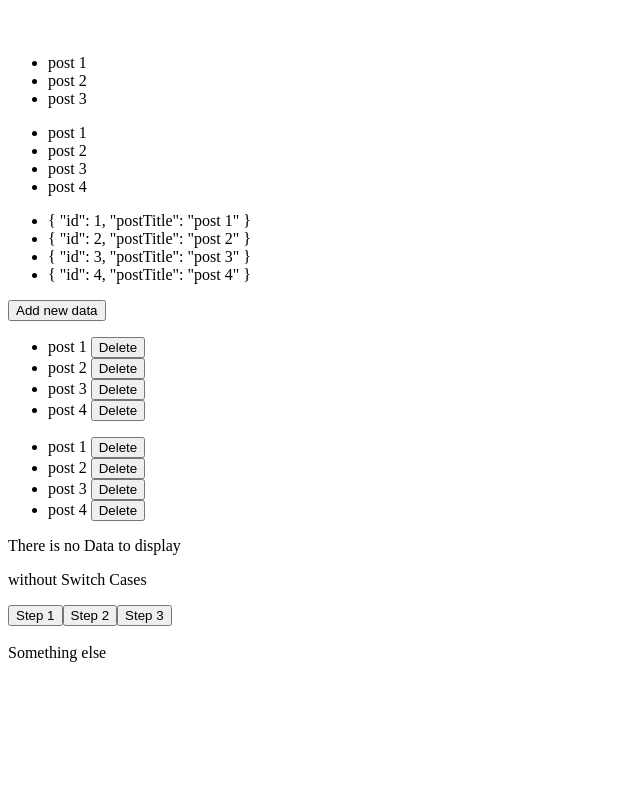
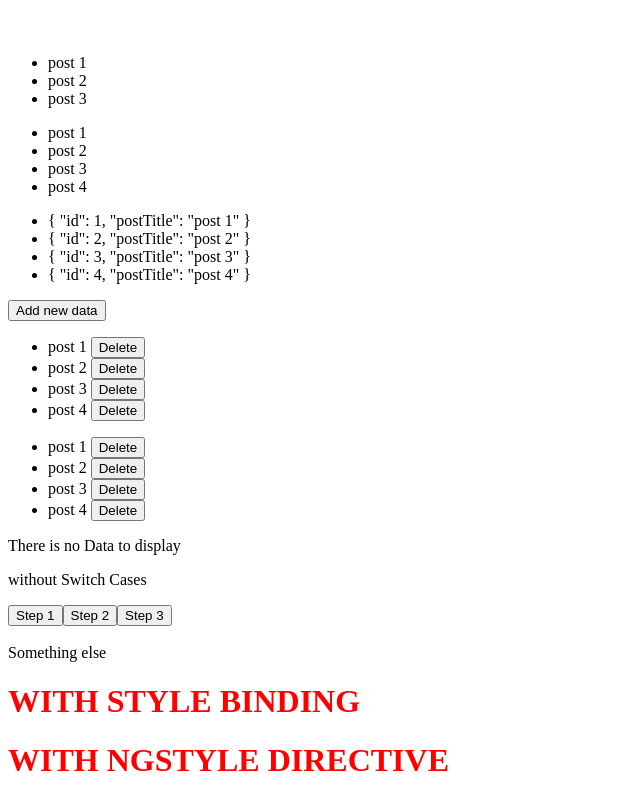
Before and after one commit to sanidhiya-khandelwal/Angular-intro, an Angular app: page / in a window 1280 px wide. Shown: the part 1775-2575 px from the top of the page, without its empty margins (0-640 px from the left). Before the commit the page ends 2445 px from the top, so only its background shows below. Built offline with nearby package versions, Linux system fonts and the light colour scheme.

Commit message:
NgStyle Directive✅

```diff
--- a/src/app/app.component.html
+++ b/src/app/app.component.html
@@ -155,3 +155,14 @@ will compile into property binding so bettre use property binding only -->
     <div *ngSwitchDefault>Something else</div>
     <!-- *ngSwitchDefault will run for the first time but when u click on button thn this will be removed & other mssgs will be shown-->
 </div>
+
+<!-- ********* NgStyle Directive ********** -->
+<!-- style binding -->
+<h1 [style.color]="isActive?'red':'black'" [style.textTransform]="isActive?'uppercase':'lowercase'">
+    With Style binding
+</h1>
+<!--**** ngStyle directive *****-->
+<h1 [ngStyle]="{
+    color:isActive?'red':'black',
+    textTransform:isActive?'uppercase':'lowercase'
+}">with ngStyle Directive</h1>
--- a/src/app/app.component.ts
+++ b/src/app/app.component.ts
@@ -134,4 +134,5 @@ export class AppComponent implements AfterViewInit { //step 5 view ki.. implemen
     this.stepForm = status;
   }
 
+  isActive: boolean = true;
 }
```
Also changed, not shown: 1 other file (tests, documents, lock files or other folders).
